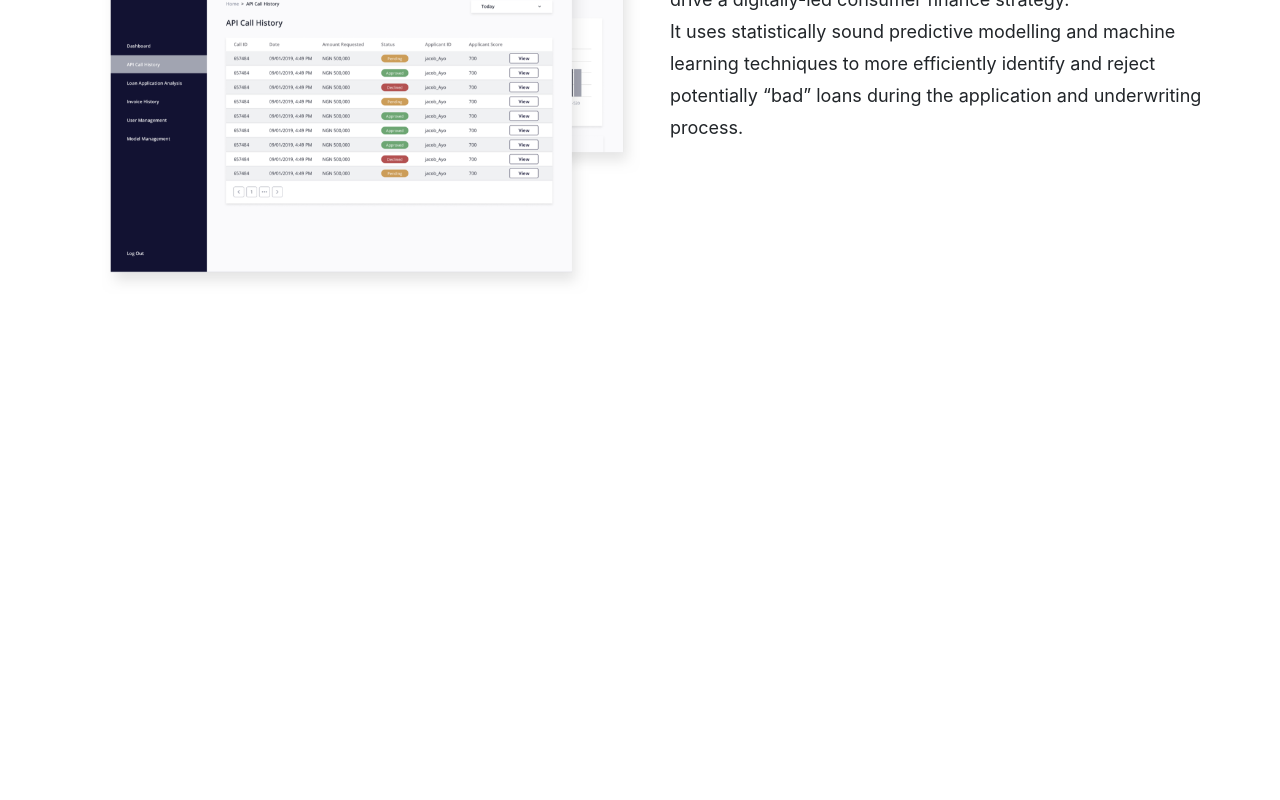
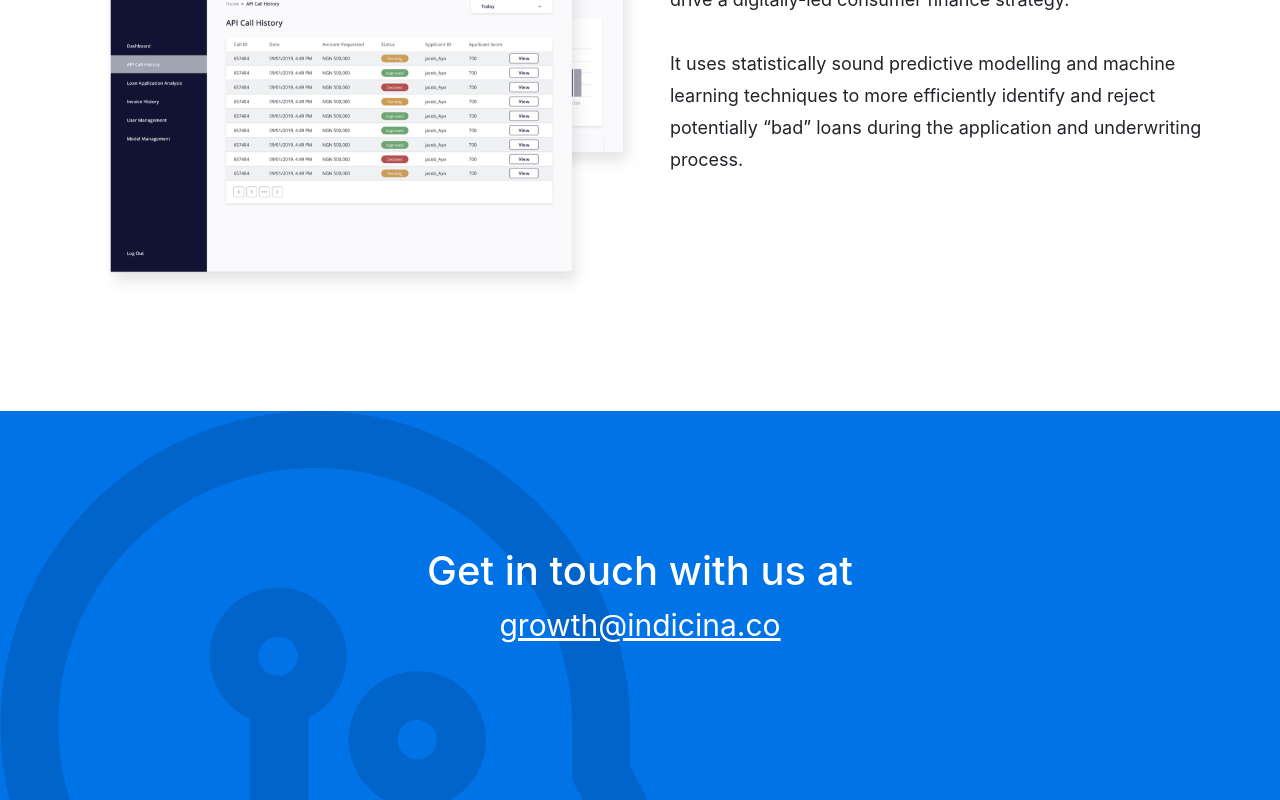
Before and after one commit to jideabdqudus/indicina, a React (Create React App) app: page / in a window 1280 px wide. Shown: the part 2926-3726 px from the top of the page. Before the commit the page ends 3337 px from the top, so only its background shows below. Built offline with nearby package versions, Linux system fonts and the light colour scheme.

Commit message:
Added Commit

```diff
--- a/src/components/Originate.js
+++ b/src/components/Originate.js
@@ -119,6 +119,7 @@ const Originate = () => {
             >
               Our flagship product is a digitized credit analysis platform to
               drive a digitally-led consumer finance strategy. <br />
+              <br />
               It uses statistically sound predictive modelling and machine
               learning techniques to more efficiently identify and reject
               potentially “bad” loans during the application and underwriting
--- /dev/null
+++ b/src/components/PreFooter.js
@@ -0,0 +1,24 @@
+import React from "react";
+const PreFooter = () => {
+  return (
+    <div>
+      <div style={{ textAlign: "center", padding: "8.5rem", color: "white" }}>
+        <h1>Get in touch with us at</h1>
+        <p>
+          <a
+            href="/"
+            style={{
+              color: "#fff",
+              textDecoration: "underline",
+              fontSize: "30px",
+            }}
+          >
+            growth@indicina.co
+          </a>
+        </p>
+      </div>
+    </div>
+  );
+};
+
+export default PreFooter;
--- a/src/pages/Home.js
+++ b/src/pages/Home.js
@@ -4,6 +4,7 @@ import Topbar2 from "../layout/Topbar2";
 import Landing from "../components/Landing";
 import Fix from "../components/Fix";
 import Originate from "../components/Originate";
+import PreFooter from "../components/PreFooter";
 
 const Home = () => {
   return (
@@ -17,6 +18,9 @@ const Home = () => {
         <div className="originateBg">
           <Originate />
         </div>
+        <div className="preFooterBg">
+          <PreFooter/>
+        </div>
       </div>
     </Fragment>
   );
--- a/src/pages/pages.css
+++ b/src/pages/pages.css
@@ -20,10 +20,15 @@
   }
 }
 
-  .fixBg{
-    background-color: #f8f8f9;;
+.fixBg {
+  background-color: #f8f8f9;
 }
 
-  .originateBg{
-    background-color: #fff;;
+.originateBg {
+  background-color: #fff;
 }
+.preFooterBg {
+  background-color: #0073e7;
+  background-image: url(../assets/indicina-icon-dark.svg);
+  background-repeat: no-repeat;
+}
```
Also changed, not shown: src/assets/indicina-icon-dark.svg (added), src/components/components.css (line endings or trailing spaces). Lines whose indentation alone changed are shown as unchanged.
